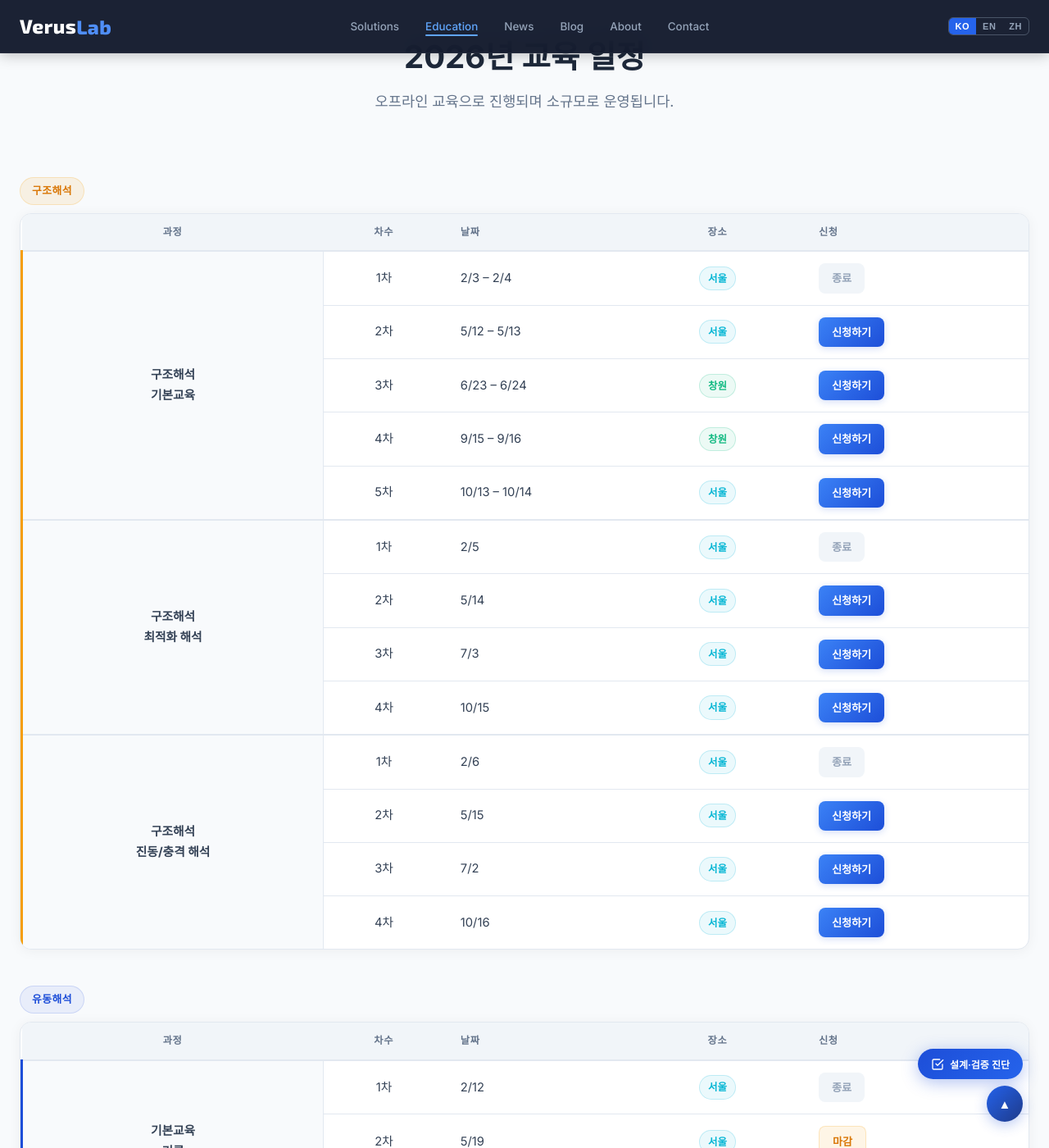
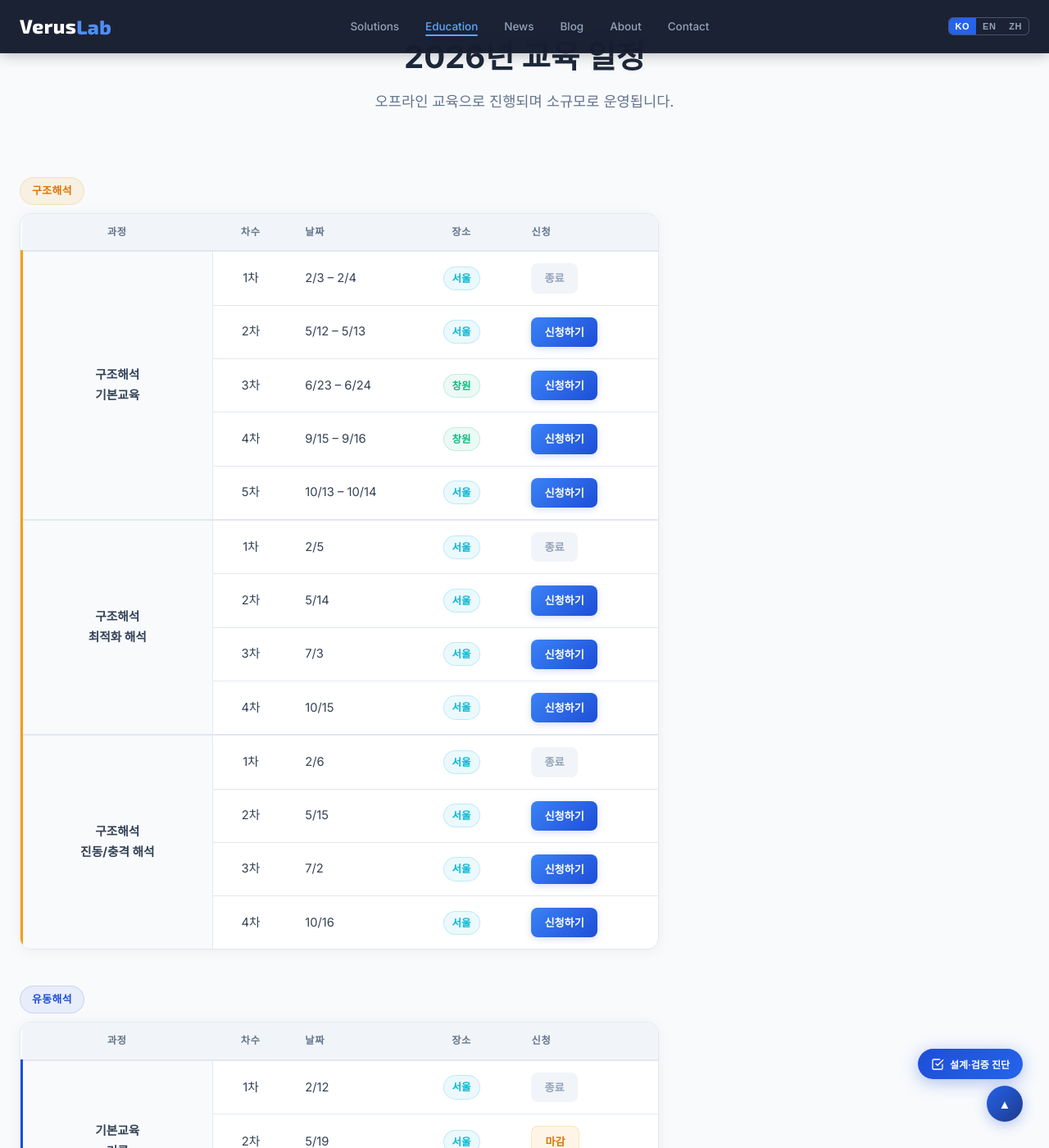
Before and after one commit to VerusLab-KR/Homepage, a Jekyll site: the page built from education/index.html, in a window 1280 px wide and 1400 px high, scrolled down 1672 px. Shown: the whole window at 82% size. Built offline with Jekyll 4.4.1, drawn with Linux system fonts in a browser that asks for light colours.

Commit message:
Cap schedule table width at 780px to prevent column stretching
Co-Authored-By: Claude Sonnet 4.6 <noreply@anthropic.com>

```diff
--- a/education/index.html
+++ b/education/index.html
@@ -112,7 +112,7 @@ h2{font-size:clamp(1.6rem,3vw,2.4rem);font-weight:700;line-height:1.2;margin-bot
 .course-card.fluid .course-tag{background:rgba(29,78,216,.07);color:var(--blue)}
 
 /* Schedule */
-.schedule-wrap{border-radius:var(--radius);overflow:hidden;border:1px solid var(--slate-2);box-shadow:0 2px 16px rgba(0,0,0,.05);overflow-x:auto;-webkit-overflow-scrolling:touch;background:var(--white)}
+.schedule-wrap{border-radius:var(--radius);overflow:hidden;border:1px solid var(--slate-2);box-shadow:0 2px 16px rgba(0,0,0,.05);overflow-x:auto;-webkit-overflow-scrolling:touch;background:var(--white);max-width:780px}
 .schedule-table{width:100%;border-collapse:collapse;table-layout:fixed}
 .schedule-table th{text-align:left;padding:12px 20px;font-size:.76rem;font-weight:700;color:var(--slate-5);border-bottom:2px solid var(--slate-2);background:var(--slate-1);letter-spacing:.06em;text-transform:uppercase}
 .schedule-table td{padding:14px 20px;border-bottom:1px solid var(--slate-2);font-size:.92rem;color:var(--slate-7);vertical-align:middle}
```
